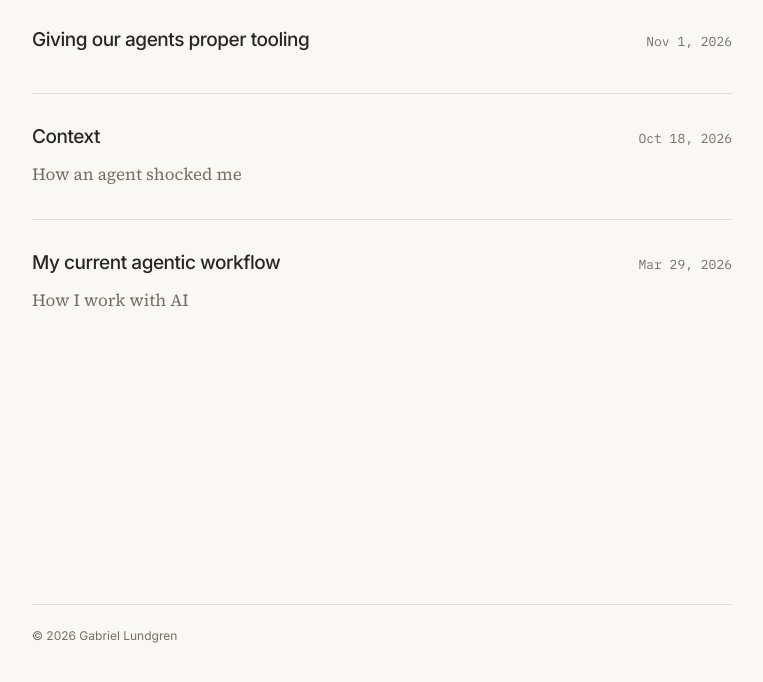
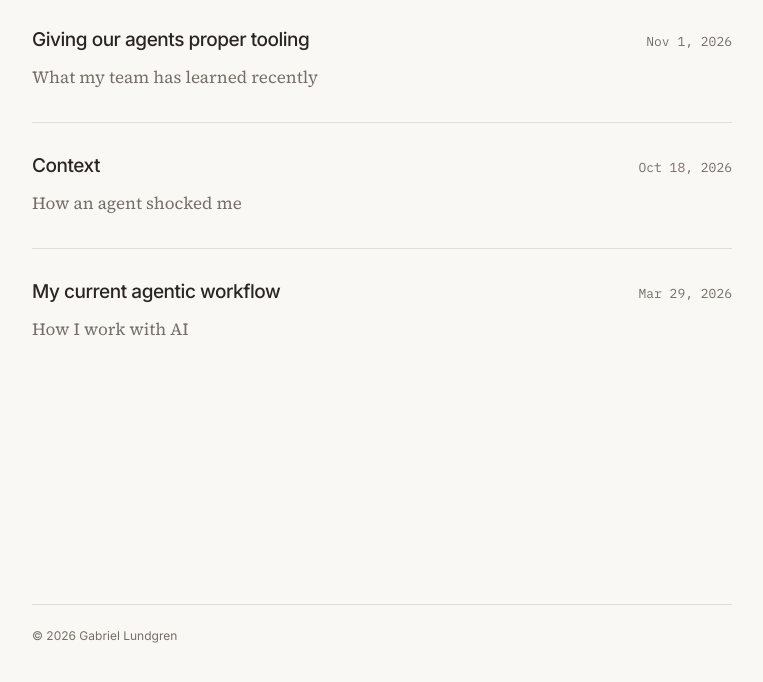
Before and after one commit to glundgren93/glundgren93.github.io, an Astro site: page / in a window 1280 px wide. Shown: the part 100-782 px from the top of the page, without its empty margins (258-1021 px from the left). Built offline with nearby package versions, Linux system fonts and the light colour scheme; Astro itself is replaced by a stand-in of ours.

Commit message:
Publish: Giving our agents proper tooling

```diff
--- a/src/content/blog/giving-our-agents-proper-tooling.md
+++ b/src/content/blog/giving-our-agents-proper-tooling.md
@@ -1,6 +1,6 @@
 ---
 title: Giving our agents proper tooling
-description: ''
+description: What my team has learned recently
 date: 2026-11-01
 draft: false
 ---
```
